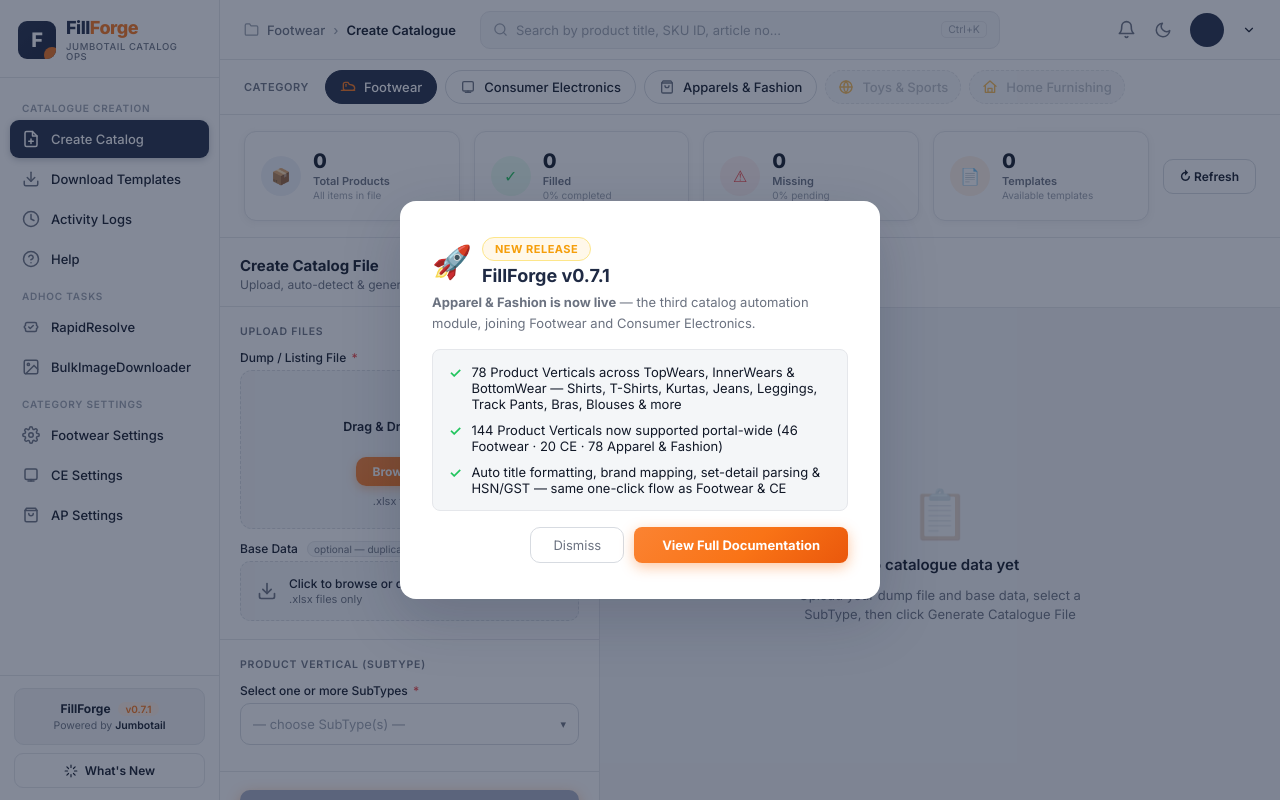
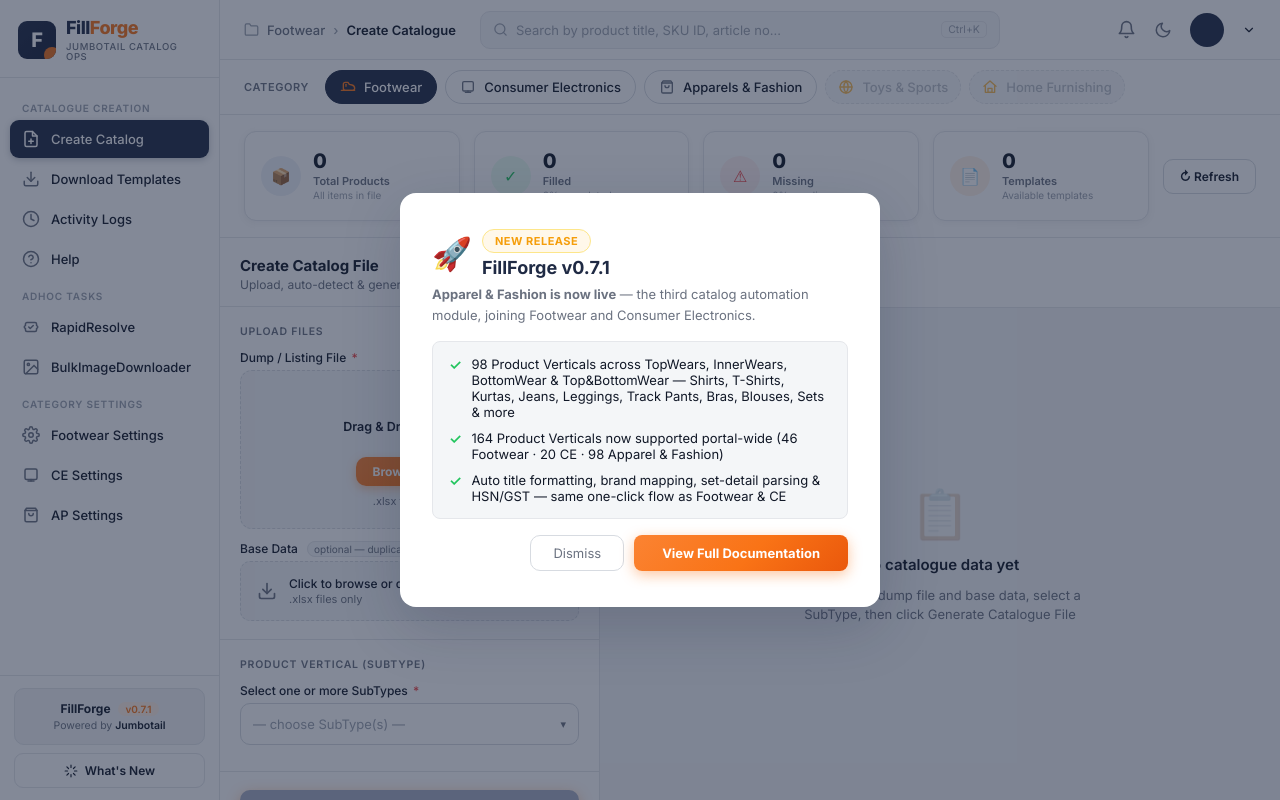
Before and after one commit to alibinhussain-star/FillForge, a Flask app: template templates/index.html in a window 1280 px wide, after a click on "What's New". Run offline with Flask 3, Linux system fonts and the light colour scheme; the template is opened without the code that fills it, so the values that code supplies are empty; some libraries are stand-ins or nearby versions.

Commit message:
Update Apparel & Fashion verticals count and details

```diff
--- a/templates/index.html
+++ b/templates/index.html
@@ -826,7 +826,7 @@ svg{display:block}
           <div class="tpl-card-icon"><svg width="20" height="20" viewBox="0 0 24 24" fill="none" stroke="currentColor" stroke-width="2"><path d="M20 6H4l2-3h12l2 3z"/><path d="M4 6v13a2 2 0 0 0 2 2h12a2 2 0 0 0 2-2V6"/><path d="M9 10a3 3 0 0 0 6 0"/></svg></div>
           <div class="tpl-card-name">Apparel &amp; Fashion</div>
         </div>
-        <div class="tpl-card-desc">Master template for all Apparel &amp; Fashion Product Verticals across TopWears, InnerWears and BottomWear (78 verticals including Shirts, T-Shirts, Kurtas, Jeans, Leggings, Track Pants, Bras, Blouses and more).</div>
+        <div class="tpl-card-desc">Master template for all Apparel &amp; Fashion Product Verticals across TopWears, InnerWears, BottomWear and Top&amp;BottomWear (98 verticals including Shirts, T-Shirts, Kurtas, Jeans, Leggings, Track Pants, Bras, Blouses, Sets and more).</div>
         <button class="tpl-dl-btn" onclick="downloadTpl('Apparel & Fashion')">Download .xlsx</button>
       </div>
       <div class="tpl-card locked">
@@ -883,7 +883,7 @@ svg{display:block}
         </div>
         <div style="background:var(--bg);border:1px solid var(--border);border-radius:8px;padding:12px 14px">
                     <div style="font-size:20px;font-weight:800;color:var(--navy)">144</div>
-          <div style="font-size:11px;color:var(--muted);margin-top:2px">Product Verticals supported — 46 Footwear · 20 CE · 78 Apparel &amp; Fashion</div>
+          <div style="font-size:11px;color:var(--muted);margin-top:2px">Product Verticals supported — 46 Footwear · 20 CE · 98 Apparel &amp; Fashion</div>
         </div>
         <div style="background:var(--bg);border:1px solid var(--border);border-radius:8px;padding:12px 14px">
           <div style="font-size:20px;font-weight:800;color:var(--navy)">2</div>
@@ -919,7 +919,7 @@ svg{display:block}
 
         <div class="help-card">
       <h3>👗 Apparel &amp; Fashion</h3>
-      <p>Supports 78 Product Verticals across three Sub Categories — <b>TopWears</b> (Shirts, T-Shirts, Kurtas, Jackets &amp; Coats, Sweaters, Hoodies, Pullovers, Blazers, Sweatshirts, Thermal Tops), <b>InnerWears</b> (Camisoles / Slips, Bra, Vests, Blouses) and <b>BottomWear</b> (Pyjamas, Thermals, Nighties, Briefs, Bloomers, Track Pants, Joggers, Cargos, Skirts, Jeans, Harem Trousers, Shorts, Jeggings, Leggings, Ethnic Bottoms and more) — spanning Men's, Women's, Boy's, Girl's and Baby's lines. It reads the <b>Product Vertical</b> column from the seller dump, resolves it against the <b>AF - PV Templates</b> sheet, and builds title / internal title using Sub Category-specific formulas — routed by Sub Category so future verticals can carry their own formula. Set details are derived from Available Sizes and Quantity. Configure brands and defaults in <b>AP Settings</b>.</p>
+      <p>Supports 98 Product Verticals across four Sub Categories — <b>TopWears</b> (Shirts, T-Shirts, Kurtas, Jackets &amp; Coats, Sweaters, Hoodies, Pullovers, Blazers, Sweatshirts, Thermal Tops), <b>InnerWears</b> (Camisoles / Slips, Bra, Vests, Blouses), <b>BottomWear</b> (Pyjamas, Thermals, Nighties, Briefs, Bloomers, Track Pants, Joggers, Cargos, Skirts, Jeans, Harem Trousers, Shorts, Jeggings, Leggings, Ethnic Bottoms and more) and <b>Top&amp;BottomWear</b> (Ethnic Sets, Top &amp; Bottom Sets, Thermal Sets, Kurta Sets, Track Suits, Night Suits, Co-Ord Sets, Jumpsuits, Lehengas &amp; Cholis and more) — spanning Men's, Women's, Boy's, Girl's and Baby's lines. It reads the <b>Product Vertical</b> column from the seller dump, resolves it against the <b>AF - PV Templates</b> sheet, and builds title / internal title using Sub Category-specific formulas — routed by Sub Category so future verticals can carry their own formula. Set details are derived from Available Sizes and Quantity. Configure brands and defaults in <b>AP Settings</b>.</p>
     </div>
 
     <div class="help-card">
@@ -1020,11 +1020,11 @@ svg{display:block}
     <div style="background:var(--bg);border:1px solid var(--border);border-radius:8px;padding:14px 16px;margin-bottom:16px">
             <div style="display:flex;gap:10px;margin-bottom:10px">
         <span style="color:var(--success);font-weight:700">✓</span>
-        <span style="font-size:13px;color:var(--text)">78 Product Verticals across TopWears, InnerWears &amp; BottomWear — Shirts, T-Shirts, Kurtas, Jeans, Leggings, Track Pants, Bras, Blouses &amp; more</span>
+        <span style="font-size:13px;color:var(--text)">98 Product Verticals across TopWears, InnerWears, BottomWear &amp; Top&amp;BottomWear — Shirts, T-Shirts, Kurtas, Jeans, Leggings, Track Pants, Bras, Blouses, Sets &amp; more</span>
       </div>
       <div style="display:flex;gap:10px;margin-bottom:10px">
         <span style="color:var(--success);font-weight:700">✓</span>
-        <span style="font-size:13px;color:var(--text)">144 Product Verticals now supported portal-wide (46 Footwear · 20 CE · 78 Apparel &amp; Fashion)</span>
+        <span style="font-size:13px;color:var(--text)">164 Product Verticals now supported portal-wide (46 Footwear · 20 CE · 98 Apparel &amp; Fashion)</span>
       </div>
       <div style="display:flex;gap:10px">
         <span style="color:var(--success);font-weight:700">✓</span>
```
